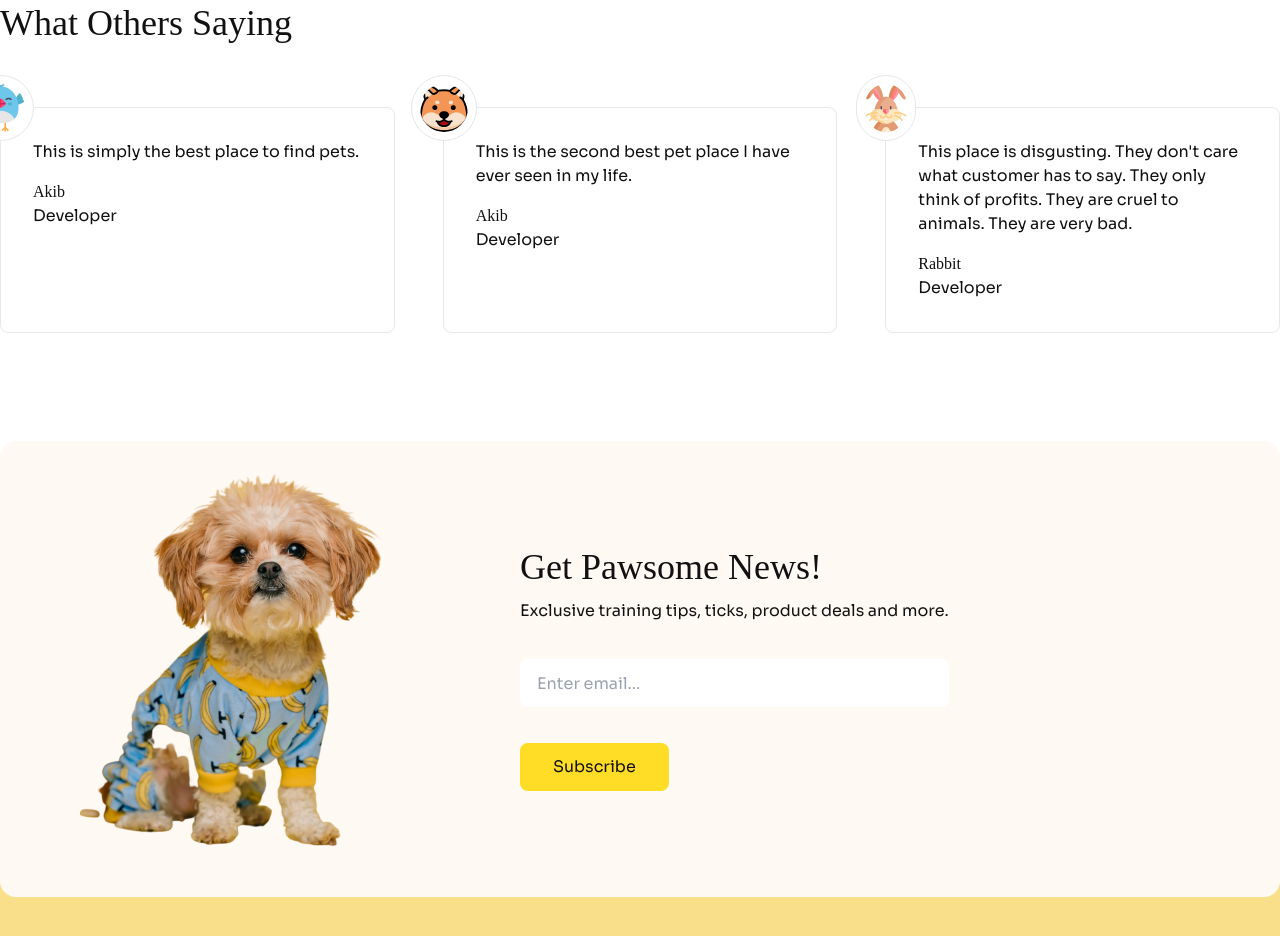
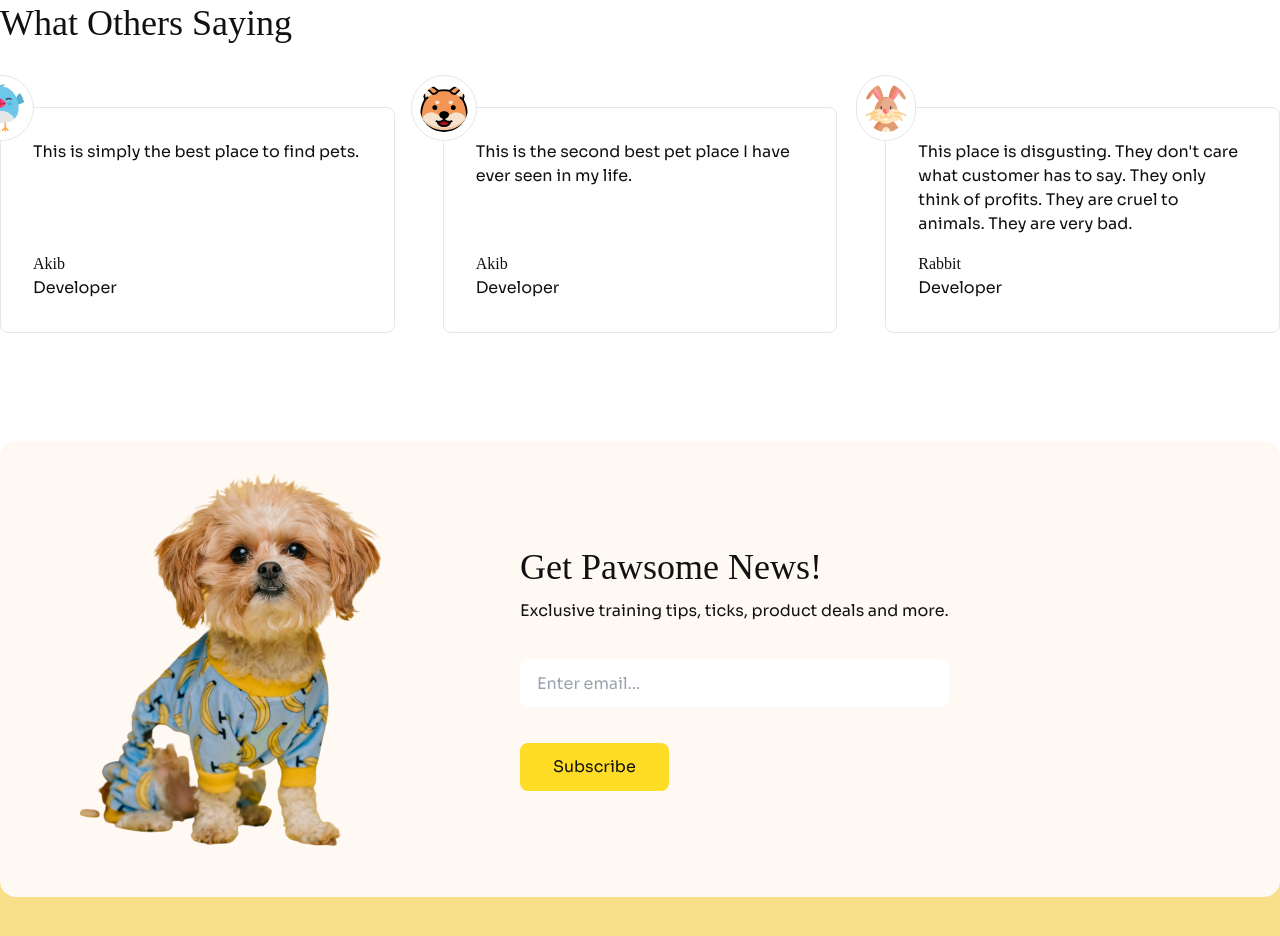
Before and after one commit to akibur-r/Browse4Pets, a plain HTML site: page index.html in a window 1280 px wide. Shown: the part 2889-3825 px from the top of the page. Drawn offline with nearby package versions, Linux system fonts and the light colour scheme; a web font is replaced by a local one.

Commit message:
Updated review card in review section

```diff
--- a/index.html
+++ b/index.html
@@ -515,7 +515,7 @@
               />
             </div>
 
-            <div class="space-y-4">
+            <div class="space-y-4 flex flex-col justify-between h-full">
               <p class="font-sora">
                 This is simply the best place to find pets.
               </p>
@@ -537,7 +537,7 @@
               />
             </div>
 
-            <div class="space-y-4">
+            <div class="space-y-4 flex flex-col justify-between h-full">
               <p class="font-sora">
                 This is the second best pet place I have ever seen in my life.
               </p>
@@ -559,7 +559,7 @@
               />
             </div>
 
-            <div class="space-y-4">
+            <div class="space-y-4 flex flex-col justify-between h-full">
               <p class="font-sora">
                 This place is disgusting. They don't care what customer has to
                 say. They only think of profits. They are cruel to animals. They
```
